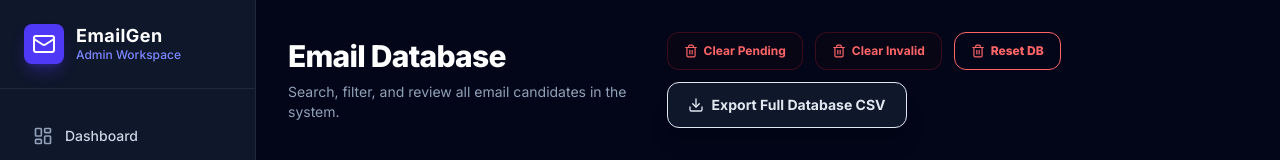
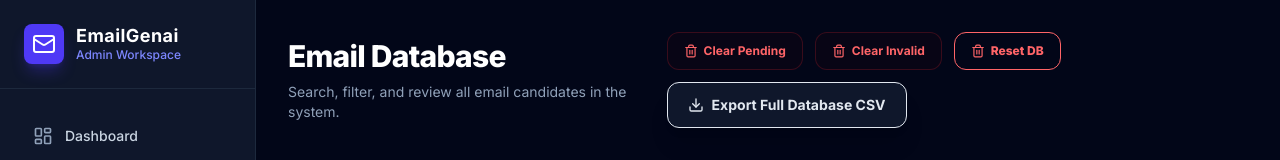
Before and after one commit to comacksclient/emailgenerator, a Next.js app: page /database in a window 1280 px wide. Shown: the top 160 px of the page. Built offline with nearby package versions, Linux system fonts and the light colour scheme; no server answers; the database is empty.

Commit message:
feat:added changes

```diff
--- a/app/layout.tsx
+++ b/app/layout.tsx
@@ -6,7 +6,7 @@ import { Nav } from "@/components/Nav";
 const inter = Inter({ subsets: ["latin"] });
 
 export const metadata: Metadata = {
-  title: "EmailGen Pipeline Workspace",
+  title: "EmailGenai Pipeline Workspace",
   description: "Generate and verify professional emails at scale.",
 };
 
@@ -18,9 +18,9 @@ export default function RootLayout({
   return (
     <html lang="en" className="h-full bg-slate-950 text-slate-100 dark">
       <body className={`${inter.className} min-h-full flex antialiased`}>
-        <div className="flex w-full min-h-screen bg-slate-950">
+        <div className="flex flex-col lg:flex-row w-full min-h-screen bg-slate-950">
           <Nav />
-          <main className="flex-1 bg-slate-950 p-8 overflow-y-auto max-h-screen">
+          <main className="flex-1 bg-slate-950 p-4 sm:p-8 overflow-y-auto">
             {children}
           </main>
         </div>
--- a/components/Nav.tsx
+++ b/components/Nav.tsx
@@ -10,12 +10,15 @@ import {
   CheckSquare,
   Database,
   Mail,
+  Menu,
+  X,
 } from "lucide-react";
 import { apiFetch } from "@/lib/api";
 
 export function Nav() {
   const pathname = usePathname();
   const [pendingCount, setPendingCount] = useState<number>(0);
+  const [isOpen, setIsOpen] = useState(false);
 
   useEffect(() => {
     async function checkPending() {
@@ -31,9 +34,13 @@ export function Nav() {
     }
 
     checkPending();
-    // Refresh count every 30 seconds
     const interval = setInterval(checkPending, 30000);
     return () => clearInterval(interval);
+  }, [pathname]);
+
+  // Close mobile sidebar on route transition
+  useEffect(() => {
+    setIsOpen(false);
   }, [pathname]);
 
   const navItems = [
@@ -65,20 +72,28 @@ export function Nav() {
     },
   ];
 
-  return (
-    <aside className="w-64 bg-slate-900 border-r border-slate-800 flex flex-col h-screen text-slate-300 select-none">
-      <div className="p-6 border-b border-slate-800 flex items-center gap-3">
+  const sidebarContent = (
+    <>
+      <div className="p-6 border-b border-slate-800 flex items-center justify-between gap-3">
+        <div className="flex items-center gap-3">
           <div className="bg-indigo-600 p-2 rounded-lg text-white shadow-lg shadow-indigo-600/30">
             <Mail className="w-6 h-6" />
           </div>
           <div>
             <h1 className="font-bold text-white text-lg tracking-wide leading-tight">
-            EmailGen
+              EmailGenai
             </h1>
             <p className="text-xs text-indigo-400 font-medium">
               Admin Workspace
             </p>
           </div>
+        </div>
+        <button
+          onClick={() => setIsOpen(false)}
+          className="lg:hidden p-1.5 rounded-lg text-slate-400 hover:text-white hover:bg-slate-800 focus:outline-none"
+        >
+          <X className="w-5 h-5" />
+        </button>
       </div>
 
       <nav className="flex-1 px-4 py-6 space-y-1.5 overflow-y-auto">
@@ -90,16 +105,16 @@ export function Nav() {
             <Link
               key={item.name}
               href={item.href}
-              className={`flex items-center justify-between px-4 py-3 rounded-xl transition-all duration-200 group text-sm font-medium ${
-                isActive
+              className={`flex items-center justify-between px-4 py-3 rounded-xl transition-all duration-200 group text-sm font-medium ${isActive
                 ? "bg-indigo-600/10 border border-indigo-500/20 text-indigo-400"
                 : "hover:bg-slate-800/60 hover:text-slate-100 border border-transparent"
                 }`}
             >
               <div className="flex items-center gap-3">
                 <Icon
-                  className={`w-5 h-5 transition-transform duration-200 group-hover:scale-105 ${
-                    isActive ? "text-indigo-400" : "text-slate-400 group-hover:text-slate-200"
+                  className={`w-5 h-5 transition-transform duration-200 group-hover:scale-105 ${isActive
+                    ? "text-indigo-400"
+                    : "text-slate-400 group-hover:text-slate-200"
                     }`}
                 />
                 <span>{item.name}</span>
@@ -120,6 +135,49 @@ export function Nav() {
           v1.0.0 · Manual Apify Flow
         </p>
       </div>
+    </>
+  );
+
+  return (
+    <>
+      {/* Mobile Top Header */}
+      <header className="lg:hidden flex items-center justify-between px-6 py-4 bg-slate-900 border-b border-slate-800 sticky top-0 z-40 select-none">
+        <div className="flex items-center gap-2.5">
+          <div className="bg-indigo-600 p-1.5 rounded-lg text-white">
+            <Mail className="w-5 h-5" />
+          </div>
+          <span className="font-extrabold text-white text-base tracking-wide">
+            EmailGenai
+          </span>
+        </div>
+        <button
+          onClick={() => setIsOpen(true)}
+          className="p-2 rounded-xl text-slate-300 hover:text-white hover:bg-slate-800 transition-colors focus:outline-none"
+        >
+          <Menu className="w-6 h-6" />
+        </button>
+      </header>
+
+      {/* Mobile Drawer Menu Overlay */}
+      {isOpen && (
+        <div className="lg:hidden fixed inset-0 z-50 flex">
+          {/* Backdrop */}
+          <div
+            onClick={() => setIsOpen(false)}
+            className="fixed inset-0 bg-slate-950/60 backdrop-blur-sm transition-opacity duration-300"
+          />
+
+          {/* Drawer Panel */}
+          <aside className="relative w-64 bg-slate-900 border-r border-slate-800 flex flex-col h-full text-slate-300 shadow-2xl animate-slideRight">
+            {sidebarContent}
           </aside>
+        </div>
+      )}
+
+      {/* Desktop Permanent Sidebar */}
+      <aside className="hidden lg:flex w-64 bg-slate-900 border-r border-slate-800 flex-col h-screen text-slate-300 select-none sticky top-0">
+        {sidebarContent}
+      </aside>
+    </>
   );
 }
--- a/lib/csvParser.ts
+++ b/lib/csvParser.ts
@@ -1,4 +1,5 @@
 import Papa from "papaparse";
+import { normalizeDomain } from "./emailPatterns";
 
 export interface ContactRow {
   firstName: string;
@@ -42,11 +43,7 @@ export function parseContactsCSV(csvText: string): ParseResult {
       ""
     ).trim();
 
-    const domain = (row["domain"] || row["company_domain"] || "")
-      .trim()
-      .toLowerCase()
-      .replace(/^@/, "")
-      .replace(/\/$/, "");
+    const domain = normalizeDomain(row["domain"] || row["company_domain"] || "");
 
     const company = (row["company"] || row["company_name"] || "").trim();
 
--- a/lib/emailPatterns.ts
+++ b/lib/emailPatterns.ts
@@ -16,11 +16,23 @@ export function normalizeName(s: string): string {
 
 
 export function normalizeDomain(d: string): string {
-  return d
-    .toLowerCase()
-    .trim()
-    .replace(/^@/, "")
-    .replace(/\/$/, "");
+  let clean = d.toLowerCase().trim();
+
+
+  clean = clean.replace(/^https?:\/\//, "");
+
+
+  clean = clean.split("/")[0].split("?")[0].split("#")[0];
+
+  clean = clean.split(":")[0];
+
+
+  clean = clean.replace(/^www\d*\./, "");
+
+
+  clean = clean.replace(/^@/, "").replace(/\.+$/, "");
+
+  return clean;
 }
 
 
```
Lines whose indentation alone changed are shown as unchanged.
